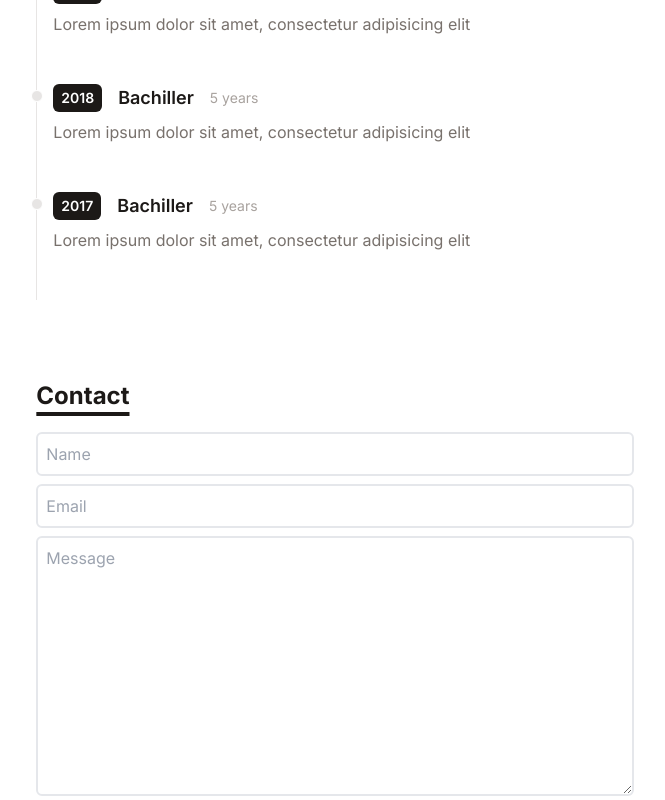
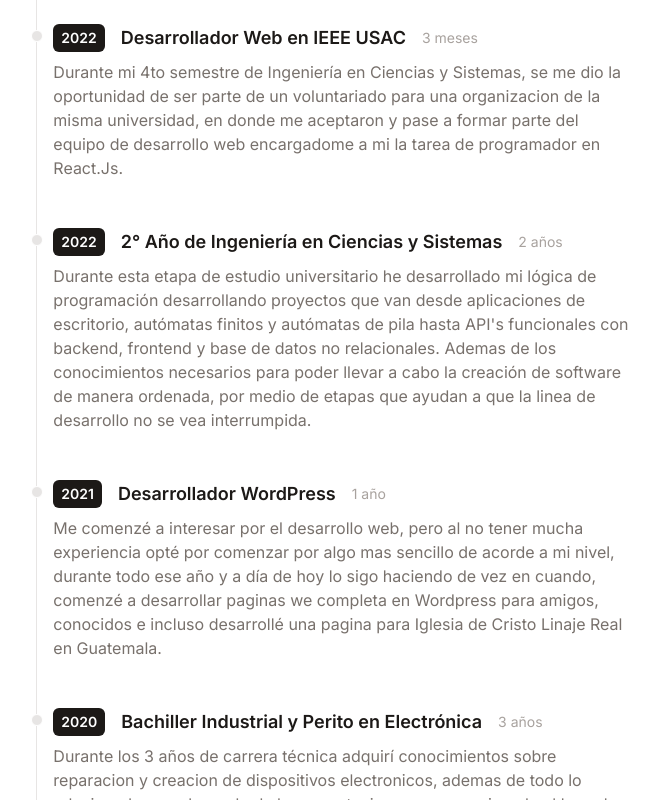
Before and after one commit to DevAndyMacnab/mi-portafolio, a React (Vite) app: page / in a window 1280 px wide. Shown: the part 1320-2120 px from the top of the page, without its empty margins (305-970 px from the left). Built offline with nearby package versions, Linux system fonts and the light colour scheme.

Commit message:
informacion actualizada

```diff
--- a/src/components/contact.jsx
+++ b/src/components/contact.jsx
@@ -10,12 +10,12 @@ function Contact() {
                method="POST"
                className="flex flex-col w-full md:w-7/12"
             >
-               <Title>Contact</Title>
+               <Title>Contacto</Title>
                <input
                   type="text"
                   name="name"
                   required
-                  placeholder="Name"
+                  placeholder="Nombre"
                   className="p-2 bg-transparent border-2 rounded-md focus:outline-none"
                />
                <input
@@ -27,7 +27,7 @@ function Contact() {
                />
                <textarea
                   name="message"
-                  placeholder="Message"
+                  placeholder="Mensaje"
                   required
                   rows="10"
                   className="p-2 mb-4 bg-transparent border-2 rounded-md focus:outline-none"
--- a/src/components/footer.jsx
+++ b/src/components/footer.jsx
@@ -48,7 +48,7 @@ function Footer() {
 					</div>
 				</div>
 			<p className="text-sm mt-2  opacity-50">
-				&copy; {new Date().getFullYear()} Andy Macnab. All rights reserved.
+				&copy; {new Date().getFullYear()} Andy Macnab. Todos los derechos reservados.
 			</p>
 		</div>
 	);
--- a/src/data/portfolio.js
+++ b/src/data/portfolio.js
@@ -1,36 +1,36 @@
 export default [{
     title: "Chat Node.Js y Socket.io",
-    imgUrl:'my-portfolio\public\chat.png',
+    imgUrl:'https://github.com/DevAndyMacnab/mi-portafolio/blob/main/public/assets/chat.png?raw=true',
     stack:["Node.Js","Socket.io"],
     link:"https://github.com/DevAndyMacnab/Chat-NodeJs-Socket.io"
 },
 {
     title: "API REST - MERN Stack",
-    imgUrl:'https://drive.google.com/file/d/16v5YL_j837DDJ8wxHQjYkAfTIHpOvR9W/view?usp=sharing',
+    imgUrl:'https://github.com/DevAndyMacnab/mi-portafolio/blob/main/public/assets/mern%20stack.png?raw=true',
     stack:["Node.Js","Express.Js","React.Js","MongoDB"],
     link:"https://github.com/DevAndyMacnab/MERN-STACK"
 },
 {
     title: "API REST - Django & Flask",
-    imgUrl:'my-portfolio\src\assets\api flask django.png',
+    imgUrl:'https://github.com/DevAndyMacnab/mi-portafolio/blob/main/public/assets/api%20flask%20django.png?raw=true',
     stack:["Python","Django","XML","Flask"],
     link:"https://github.com/DevAndyMacnab/API-REST-DJANGO-FLASK"
 },
 {
     title: "Symple Login Screen",
-    imgUrl:'my-portfolio\public\assets\login html y css.png',
+    imgUrl:'https://github.com/DevAndyMacnab/mi-portafolio/blob/main/public/assets/login%20html%20y%20css.png?raw=true',
     stack:["CSS","HTML"],
     link:"https://github.com/DevAndyMacnab/Login-Screen-HTML-CSS-"
 },
 {
     title: "Pokedex with React.Js (PokeAPI)",
-    imgUrl:'my-portfolio\public\assets\poke api.png',
+    imgUrl:'https://github.com/DevAndyMacnab/mi-portafolio/blob/main/public/assets/poke%20api.png?raw=true',
     stack:["CSS","React.Js"],
     link:"https://github.com/DevAndyMacnab/pokedex-con-react"
 },
 {
     title: "Stack Automata",
-    imgUrl:'my-portfolio\public\assets\automata de pila.png',
+    imgUrl:'https://github.com/DevAndyMacnab/mi-portafolio/blob/main/public/assets/automata%20de%20pila.png?raw=true',
     stack:["Python","HTML","CSS"],
     link:"https://github.com/DevAndyMacnab/Automata-de-Pila"
 },
--- a/src/data/timeline.js
+++ b/src/data/timeline.js
@@ -1,28 +1,36 @@
 export default[{
-    year:"2022",
-    title:"Bachiller",
-    duration:"5 years",
-    details:"Lorem ipsum dolor sit amet, consectetur adipisicing elit"
+    year:"Today",
+    title:"Desarrollador Junior",
+    duration:"",
+    details:"Actualmente sigo estudiando y preparandome profesionalmente creando y diseñando proyectos personales y de vez cuando un trabajo encargado por personas ajenas, en los distintos lenguajes que mas domino."
 
 },
 {
-    year:"2018",
-    title:"Bachiller",
-    duration:"5 years",
-    details:"Lorem ipsum dolor sit amet, consectetur adipisicing elit"
+    year:"2022",
+    title:"Desarrollador Web en IEEE USAC",
+    duration:"3 meses",
+    details:"Durante mi 4to semestre de Ingeniería en Ciencias y Sistemas, se me dio la oportunidad de ser parte de un voluntariado para una organizacion de la misma universidad, en donde me aceptaron y pase a formar parte del equipo de desarrollo web encargadome a mi la tarea de programador en React.Js."
+
+},
+
+{
+    year:"2022",
+    title:"2° Año de Ingeniería en Ciencias y Sistemas",
+    duration:"2 años",
+    details:"Durante esta etapa de estudio universitario he desarrollado mi lógica de programación desarrollando proyectos que van desde aplicaciones de escritorio, autómatas finitos y autómatas de pila hasta API's funcionales con backend, frontend y base de datos no relacionales. Ademas de los conocimientos necesarios para poder llevar a cabo la creación de software de manera ordenada, por medio de etapas que ayudan a que la linea de desarrollo no se vea interrumpida."
 
 },
 {
-    year:"2018",
-    title:"Bachiller",
-    duration:"5 years",
-    details:"Lorem ipsum dolor sit amet, consectetur adipisicing elit"
+    year:"2021",
+    title:"Desarrollador WordPress",
+    duration:"1 año",
+    details:"Me comenzé a interesar por el desarrollo web, pero al no tener mucha experiencia opté por comenzar por algo mas sencillo de acorde a mi nivel, durante todo ese año y a día de hoy lo sigo haciendo de vez en cuando, comenzé a desarrollar paginas we completa en Wordpress para amigos, conocidos e incluso desarrollé una pagina para Iglesia de Cristo Linaje Real en Guatemala."
 
 },
 {
-    year:"2017",
-    title:"Bachiller",
-    duration:"5 years",
-    details:"Lorem ipsum dolor sit amet, consectetur adipisicing elit"
+    year:"2020",
+    title:"Bachiller Industrial y Perito en Electrónica",
+    duration:"3 años",
+    details:"Durante los 3 años de carrera técnica adquirí conocimientos sobre reparacion y creacion de dispositivos electronicos, ademas de todo lo relacionado con el mundo de la computacion, como por ejemplo el hacerle mantemiento y el como armar una PC de escritorio customizada. Fue durante la carrera en donde gracias a la programacion de microcontroladores y arduino, descubrí mi verdadera pasión por la programación."
 
 }]
```
